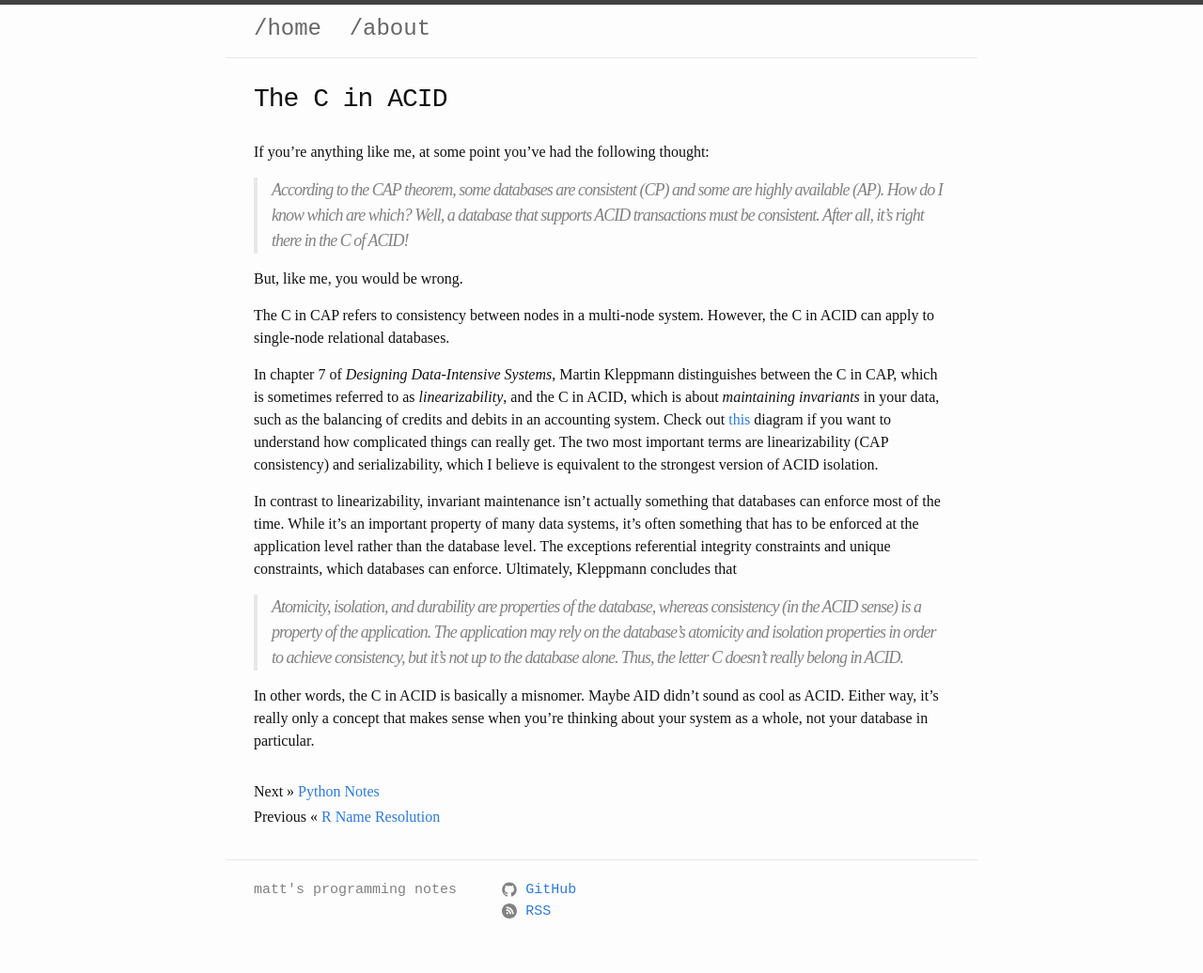
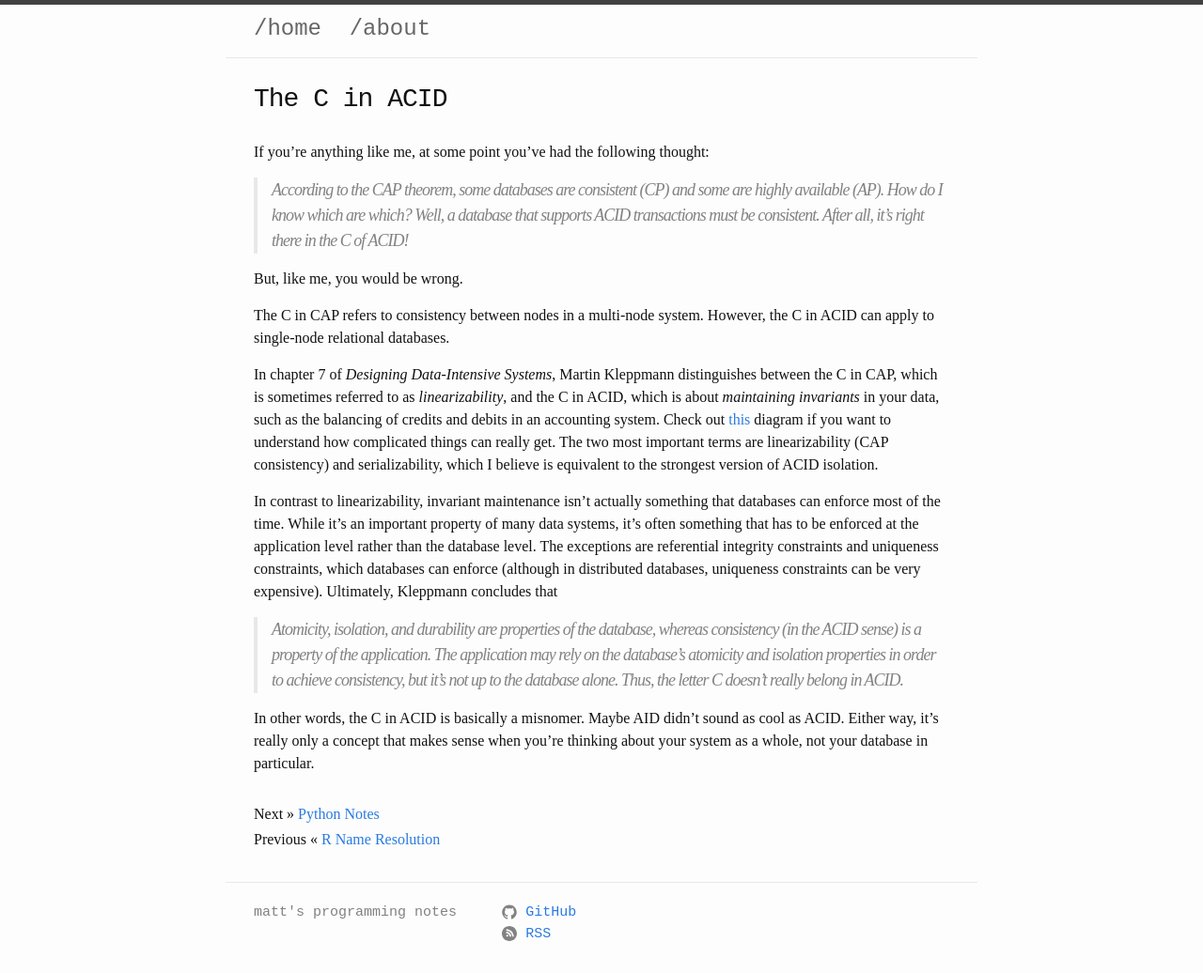
Before and after one commit to mattsteadman/mattsteadman.github.io, a Jekyll site: the page built from _posts/2021-11-16-the-c-in-acid.md, in a window 1280 px wide. Shown: the whole page at 94% size. Built offline with Jekyll 4.4.1, drawn with Linux system fonts in a browser that asks for light colours; before the commit the page ends 1012 px from its top, so only the background shows below that.

Commit message:
Update 2021-11-16-the-c-in-acid.md

```diff
--- a/_posts/2021-11-16-the-c-in-acid.md
+++ b/_posts/2021-11-16-the-c-in-acid.md
@@ -16,7 +16,7 @@ The C in CAP refers to consistency between nodes in a multi-node system. However
 
 In chapter 7 of *Designing Data-Intensive Systems*, Martin Kleppmann distinguishes between the C in CAP, which is sometimes referred to as *linearizability*, and the C in ACID, which is about *maintaining invariants* in your data, such as the balancing of credits and debits in an accounting system. Check out [this](http://jepsen.io/consistency) diagram if you want to understand how complicated things can really get. The two most important terms are linearizability (CAP consistency) and serializability, which I believe is equivalent to the strongest version of ACID isolation.
 
-In contrast to linearizability, invariant maintenance isn't actually something that databases can enforce most of the time. While it's an important property of many data systems, it's often something that has to be enforced at the application level rather than the database level. The exceptions referential integrity constraints and unique constraints, which databases can enforce. Ultimately, Kleppmann concludes that
+In contrast to linearizability, invariant maintenance isn't actually something that databases can enforce most of the time. While it's an important property of many data systems, it's often something that has to be enforced at the application level rather than the database level. The exceptions are referential integrity constraints and uniqueness constraints, which databases can enforce (although in distributed databases, uniqueness constraints can be very expensive). Ultimately, Kleppmann concludes that
 
 > Atomicity, isolation, and durability are properties of the database, whereas consistency (in the ACID sense) is a property of the application. The application may rely on the database’s atomicity and isolation properties in order to achieve consistency, but it’s not up to the database alone. Thus, the letter C doesn’t really belong in ACID.
 
```
